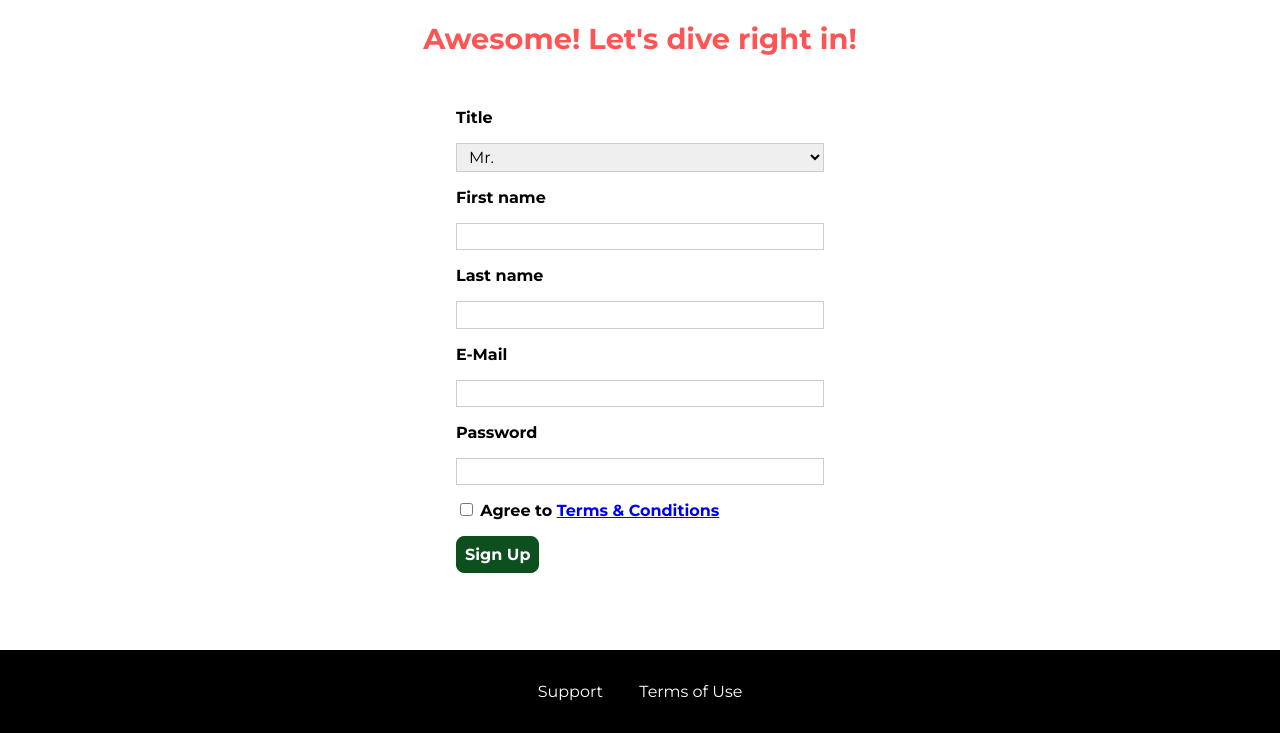
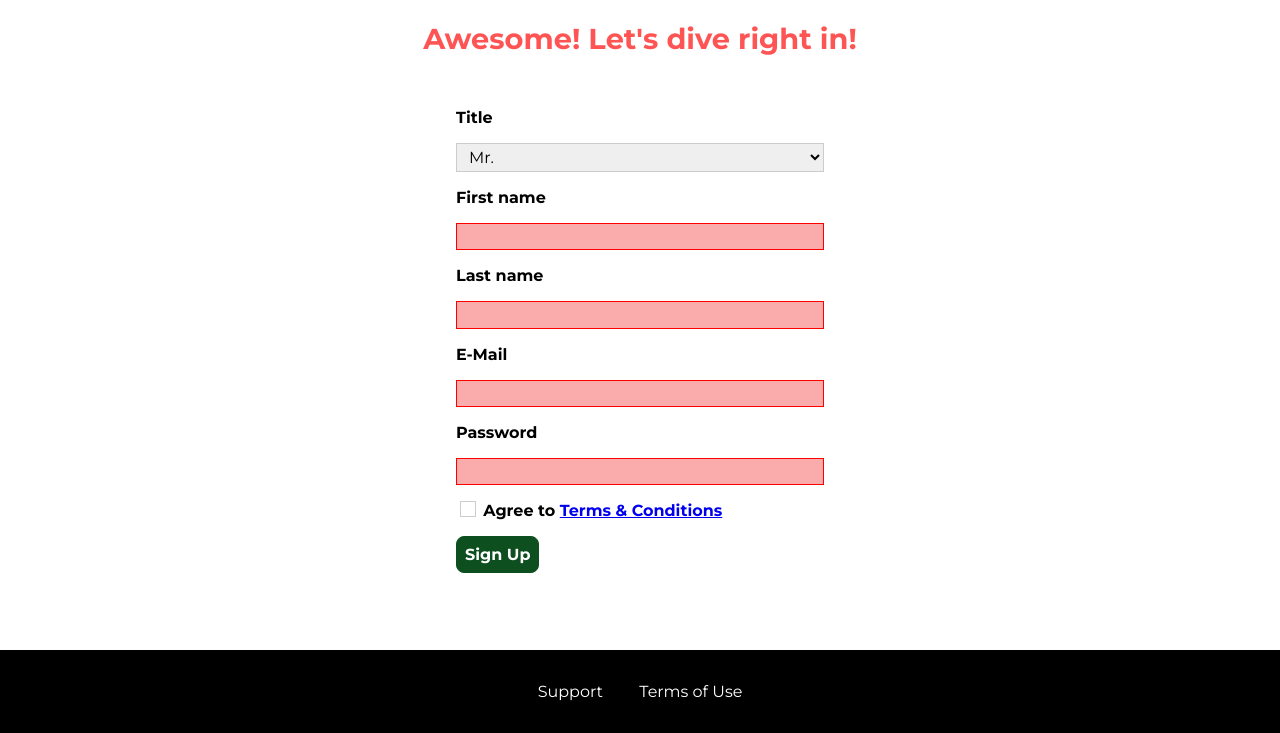
Before and after one commit to monica-lucaci/projects_udemy, a plain HTML site: page udemy/landing_page1/start-hosting/index.html in a window 1280 px wide. Shown: the part 70-803 px from the top of the page. Drawn offline with Linux system fonts and the light colour scheme.

Commit message:
styled form and checkbox

```diff
--- a/udemy/landing_page1/shared.css
+++ b/udemy/landing_page1/shared.css
@@ -211,6 +211,15 @@
     outline: none;
   }
 
+  .button[disabled] {
+    cursor:not-allowed;
+    border: #a1a1a1;
+    background-color: #ccc;
+    color:#a1a1a1;
+
+  }
+
+
   .open {
       display: block !important;
   }
--- a/udemy/landing_page1/start-hosting/index.html
+++ b/udemy/landing_page1/start-hosting/index.html
@@ -56,23 +56,23 @@
         <h1 class="signup-title">Awesome! Let's dive right in!</h1>
         <form action="index.html" class="signup-form">
             <label for="title">Title</label>
-            <select id="title">
+            <select id="title" >
                 <option value="mr">Mr.</option>
                 <option value="ms">Ms.</option>
             </select>
             <label for="first-name">First name</label>
-            <input type="text" id="first-name">
+            <input type="text" id="first-name" required>
             <label for="last-name">Last name</label>
-            <input type="text" id="last-name">
+            <input type="text" id="last-name" required>
             <label for="email">E-Mail</label>
-            <input type="email" id="email">
+            <input type="email" id="email" required>
             <label for="password">Password</label>
-            <input type="password" id="password">
+            <input type="password" id="password" required>
             <input type="checkbox" id="agree-terms">
             <label for="agree-terms">Agree to
                 <a href="#">Terms &amp; Conditions</a>
             </label>
-            <button type="submit" class="button">Sign Up</button>
+            <button type="submit" class="button" >Sign Up</button>
         </form>
     </main>
     <footer class="main-footer">
--- a/udemy/landing_page1/start-hosting/start-hosting.css
+++ b/udemy/landing_page1/start-hosting/start-hosting.css
@@ -24,19 +24,26 @@ main {
     width: 100%;
 }
 
+.signup-form input.invalid,
+.signup-form select.invalid,
+.signup-form :invalid {
+    border-color:red !important;
+    background-color: #faacac;
+}
+
 /*.signup-form input[type="checkbox"]*/
 .signup-form input[id*="terms"],
 .signup-form input[id*="terms"]+label {
     display: inline-block;
     width: auto;
+    vertical-align: bottom;
 }
 
-.signup-form input,
+.signup-form input:not([type="checkbox"]),
 .signup-form select {
     border: 1px solid #ccc;
     padding: 0.2rem 0.5rem;
-    font :inherit;
-
+    font: inherit;
 }
 
 .signup-form input:focus,
@@ -44,6 +51,21 @@ main {
     outline: none;
     background: #d8f3df;
     border-color: #2ddf5c;
+}
+
+.signup-form input[type="checkbox"] {
+    border: 1px solid #ccc;
+    background: white;
+    width: 1rem;
+    height: 1rem;
+    -webkit-appearance: none;
+    -moz-appearance: none;
+    appearance: none;
+}
+
+.signup-form input[type="checkbox"]:checked {
+    background-color: #2ddf5c;
+    border: #0e4f1f;
 }
 
 .signup-form button[type="submit"] {
```
